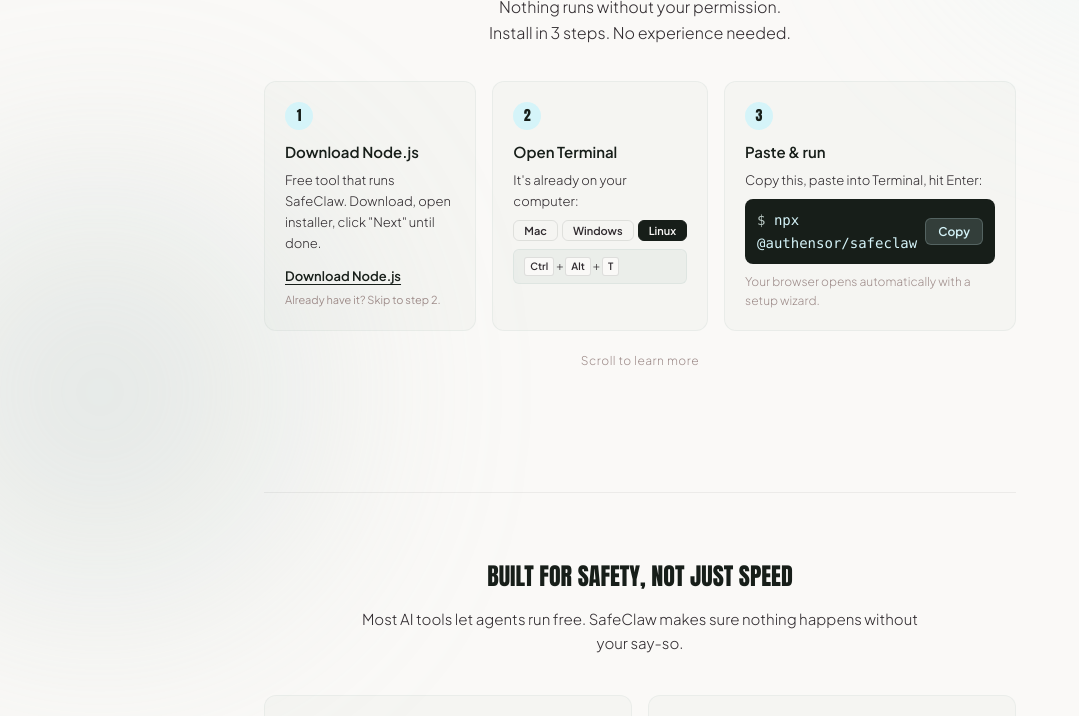
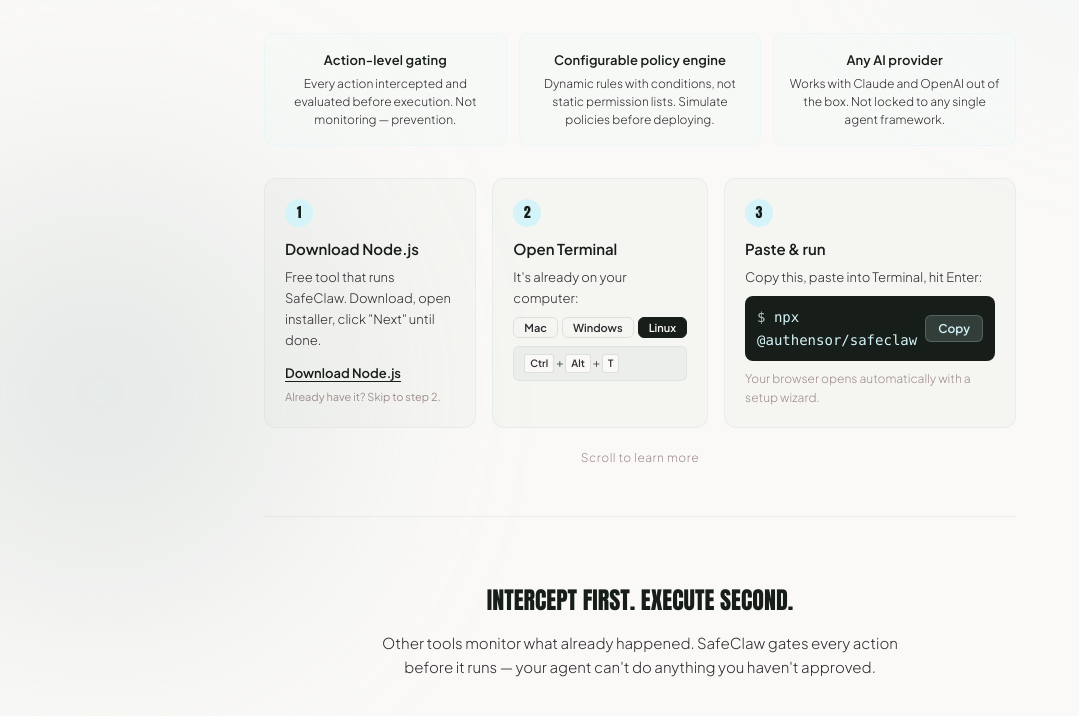
Before and after one commit to AUTHENSOR/SafeClaw, a website: page site/index.html in a window 1280 px wide. Shown: the part 308-1024 px from the top of the page, without its empty margins (0-1079 px from the left). Drawn offline with Linux system fonts and the light colour scheme.

Commit message:
Position action-level gating prominently on landing page
Add differentiator strip below hero highlighting three unique pillars:
action-level gating, configurable policy engine, provider-agnostic.
Sharpen hero subtitle and section copy to emphasize interception-before-
execution model. Update meta description for SEO.

```diff
--- a/site/index.html
+++ b/site/index.html
@@ -4,7 +4,7 @@
   <meta charset="UTF-8" />
   <meta name="viewport" content="width=device-width, initial-scale=1.0" />
   <title>SafeClaw — AI agents you can trust</title>
-  <meta name="description" content="SafeClaw is the open-source safety layer for AI agents. Approve every action, block anything dangerous, automate with confidence. Install in 3 steps." />
+  <meta name="description" content="SafeClaw intercepts every AI agent action before it executes. Action-level gating, configurable policy engine, works with Claude and OpenAI. Open source. Install in 3 steps." />
   <link rel="icon" href="/icon.svg" type="image/svg+xml" />
   <link rel="preconnect" href="https://fonts.googleapis.com" />
   <link rel="preconnect" href="https://fonts.gstatic.com" crossorigin />
@@ -94,6 +94,34 @@
       color: var(--charcoal);
       max-width: 480px;
       margin: 0 auto;
+    }
+
+    /* Differentiator strip */
+    .diff-strip {
+      display: grid;
+      grid-template-columns: 1fr 1fr 1fr;
+      gap: 12px;
+      margin-bottom: 32px;
+    }
+    .diff-item {
+      text-align: center;
+      padding: 16px 14px;
+      border-radius: 10px;
+      border: 1px solid rgba(213, 244, 249, 0.35);
+      background: rgba(213, 244, 249, 0.08);
+    }
+    .diff-label {
+      font-weight: 600;
+      font-size: 13px;
+      color: var(--navy);
+      margin-bottom: 4px;
+      letter-spacing: 0.01em;
+    }
+    .diff-desc {
+      font-size: 12px;
+      font-weight: 300;
+      color: var(--charcoal);
+      line-height: 1.5;
     }
 
     /* --- Compact steps --- */
@@ -541,6 +569,7 @@
     /* Mobile */
     @media (max-width: 700px) {
       .above-fold { min-height: auto; padding: 32px 0 40px; }
+      .diff-strip { grid-template-columns: 1fr; }
       .steps-row { grid-template-columns: 1fr; }
       .features { grid-template-columns: 1fr; }
       .trust-grid { grid-template-columns: 1fr; }
@@ -558,8 +587,23 @@
       <section class="hero">
         <div class="hero-badge">Open source &middot; v1.0.0-beta</div>
         <h1>An AI agent<br/>you can trust</h1>
-        <p class="subtitle">SafeClaw watches every action your AI agent takes.<br/>Nothing runs without your permission.<br/>Install in 3 steps. No experience needed.</p>
+        <p class="subtitle">SafeClaw intercepts every action your AI agent takes before it executes.<br/>Nothing runs without passing through your policy engine first.<br/>Install in 3 steps. No experience needed.</p>
       </section>
+
+      <div class="diff-strip">
+        <div class="diff-item">
+          <div class="diff-label">Action-level gating</div>
+          <div class="diff-desc">Every action intercepted and evaluated before execution. Not monitoring &mdash; prevention.</div>
+        </div>
+        <div class="diff-item">
+          <div class="diff-label">Configurable policy engine</div>
+          <div class="diff-desc">Dynamic rules with conditions, not static permission lists. Simulate policies before deploying.</div>
+        </div>
+        <div class="diff-item">
+          <div class="diff-label">Any AI provider</div>
+          <div class="diff-desc">Works with Claude and OpenAI out of the box. Not locked to any single agent framework.</div>
+        </div>
+      </div>
 
       <div class="steps-row">
 
@@ -615,8 +659,8 @@
 
     <!-- Safety & Security -->
     <section class="section">
-      <h2 class="section-title">Built for safety, not just speed</h2>
-      <p class="section-subtitle">Most AI tools let agents run free. SafeClaw makes sure nothing happens without your say-so.</p>
+      <h2 class="section-title">Intercept first. Execute second.</h2>
+      <p class="section-subtitle">Other tools monitor what already happened. SafeClaw gates every action before it runs &mdash; your agent can't do anything you haven't approved.</p>
       <div class="features">
         <div class="feature">
           <h4>Deny by default</h4>
@@ -648,7 +692,7 @@
     <!-- How it works -->
     <section class="section">
       <h2 class="section-title">How it works</h2>
-      <p class="section-subtitle">SafeClaw sits between your AI agent and the outside world. Every action passes through it first.</p>
+      <p class="section-subtitle">SafeClaw sits between your AI agent and the outside world. Every action is intercepted, evaluated against your policy, and gated before execution.</p>
       <div class="how-list">
         <div class="how-item">
           <div class="how-icon">1</div>
```
